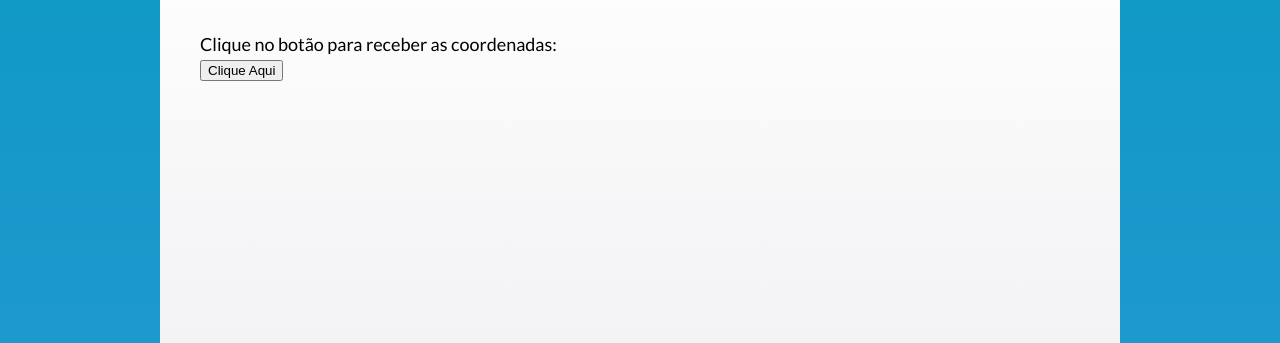
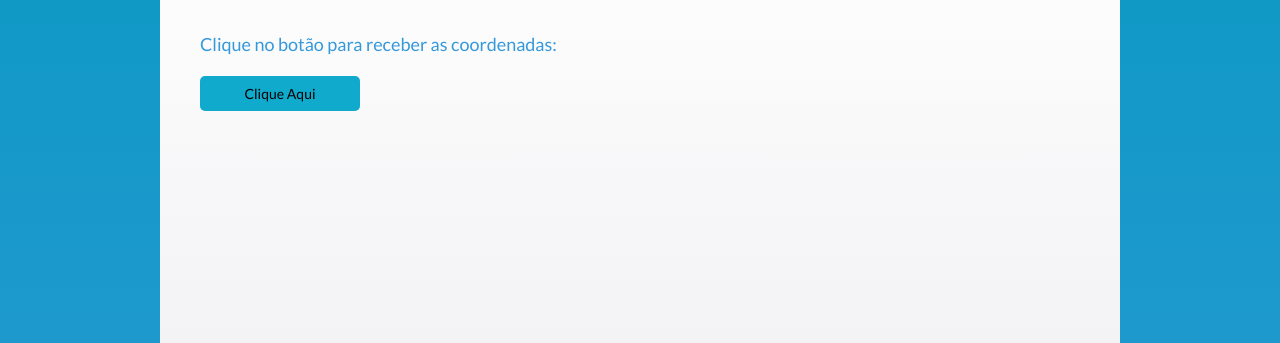
Before and after one commit to MJr0019/Cade-o-Saneamento, a plain HTML site: page mapa.html in a window 1280 px wide. Shown: the part 457-800 px from the top of the page. Drawn offline with Linux system fonts and the light colour scheme; some packages are replaced by stand-ins of ours.

Commit message:
Botão com style

```diff
--- a/mapa.html
+++ b/mapa.html
@@ -49,8 +49,9 @@
 		<div class="content">
 			<div id="gbox">
 			<div>
-             <p id="demo" style="font: arial;font-size: 18px;color: black;">Clique no bot&atilde;o para receber as coordenadas:</p>
-            <button onclick="getLocation()">Clique Aqui</button>
+             <p id="demo" style="font: arial;font-size: 18px;color: #3498db;">Clique no bot&atilde;o para receber as coordenadas:</p>
+             <br>
+            <button onclick="getLocation()" style="background: #10aacd;border: none;border-radius: 5px;color: #000000;font-family: 'latoregular';font-size: 14px;height: 35px;width: 160px;">Clique Aqui</button>
 			<br>
 			<div id="map"></div>
 
```
